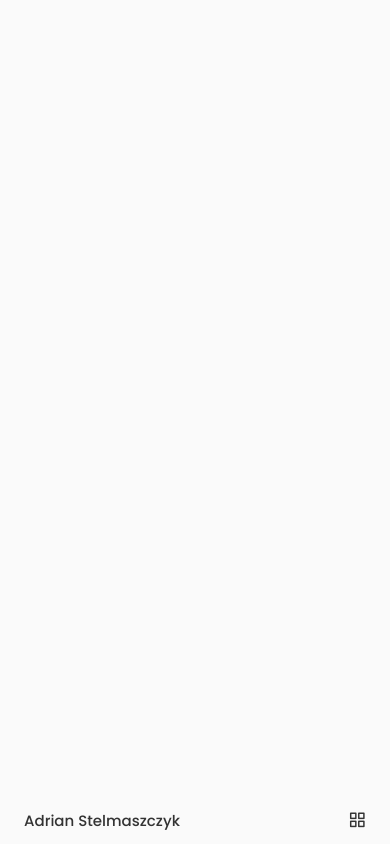
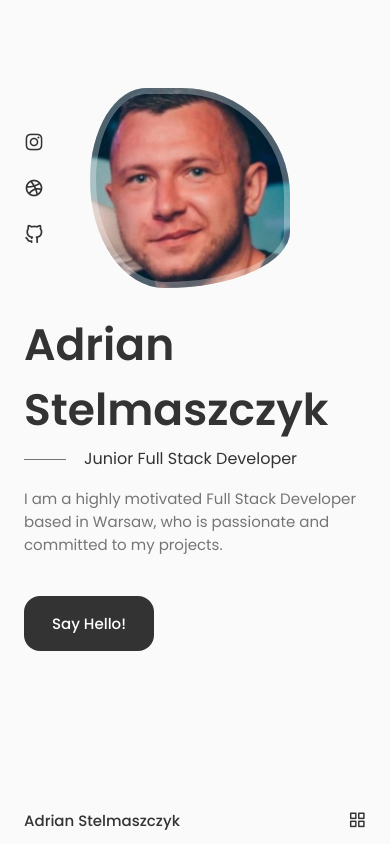
Before and after one commit to stelmaszczykadrian/Portfolio, a React (Create React App) app in the folder portfolio/: page / in a window 390 px wide. Built offline with nearby package versions, Linux system fonts and the light colour scheme; the HTML template or start-up script is replaced by a standard one.

Commit message:
Feature: Add Home component to App

```diff
--- a/portfolio/src/App.css
+++ b/portfolio/src/App.css
@@ -163,9 +163,9 @@ img {
     background-color: var(--title-color-dark);
 }
 
-.button__icon {
-    margin-left: var(--mb-0-5);
-}
+/*.button__icon {*/
+/*    margin-left: var(--mb-0-5);*/
+/*}*/
 
 .button--flex {
     display: inline-flex;
@@ -179,10 +179,17 @@ img {
         margin-left: var(--mb-1-5);
         margin-right: var(--mb-1-5);
     }
+
+    .button {
+        padding: 1rem 1.75rem;
+    }
 }
 
 /* For medium devices */
 @media screen and (max-width: 768px) {
+    .section {
+        padding: 2rem 0 4rem;
+    }
 }
 
 @media screen and (max-width: 576px) {
@@ -190,6 +197,10 @@ img {
 
 /* For small devices */
 @media screen and (max-width: 350px) {
+    :root {
+        --big-font-size: 2.25rem;
+    }
+
     .container {
         margin-left: var(--mb-1);
         margin-right: var(--mb-1);
--- a/portfolio/src/App.js
+++ b/portfolio/src/App.js
@@ -1,10 +1,14 @@
 import  './App.css'
 import Header from "./components/header/Header";
+import Home from "./components/home/Home";
 
 function App() {
   return (
     <>
         <Header/>
+        <main className="main">
+            <Home/>
+        </main>
     </>
   );
 }
```
